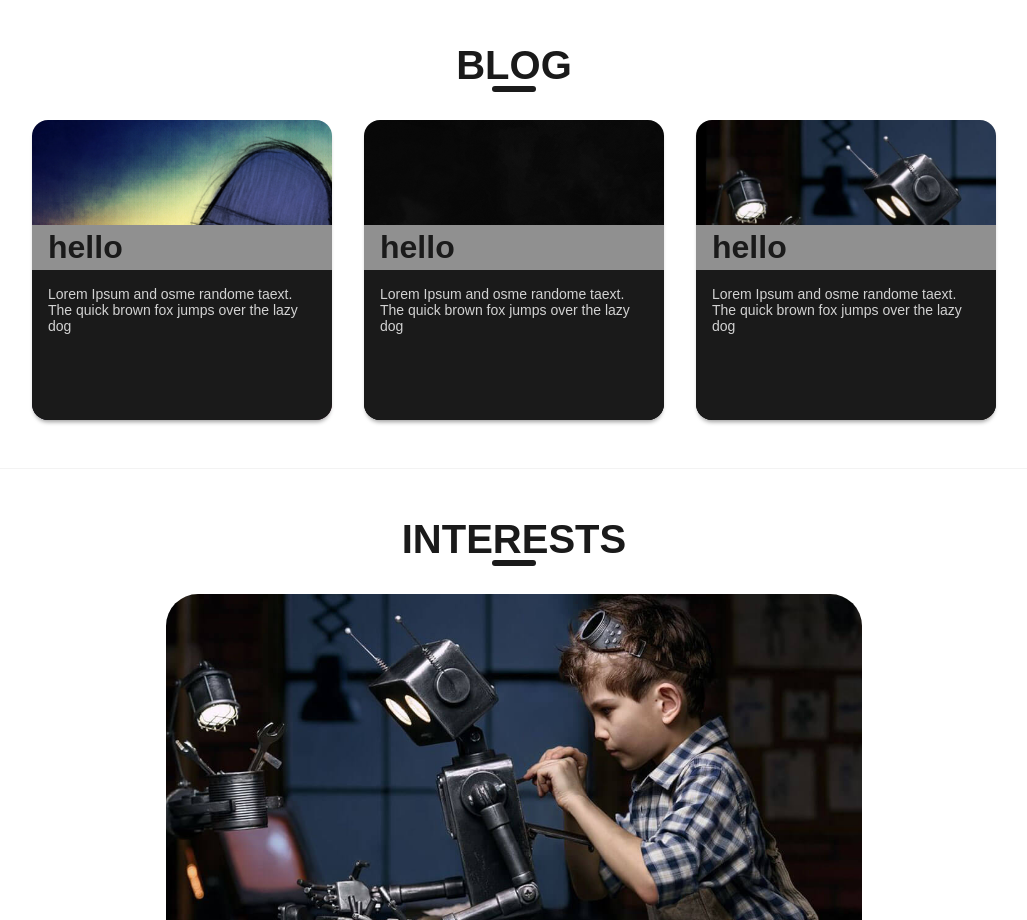
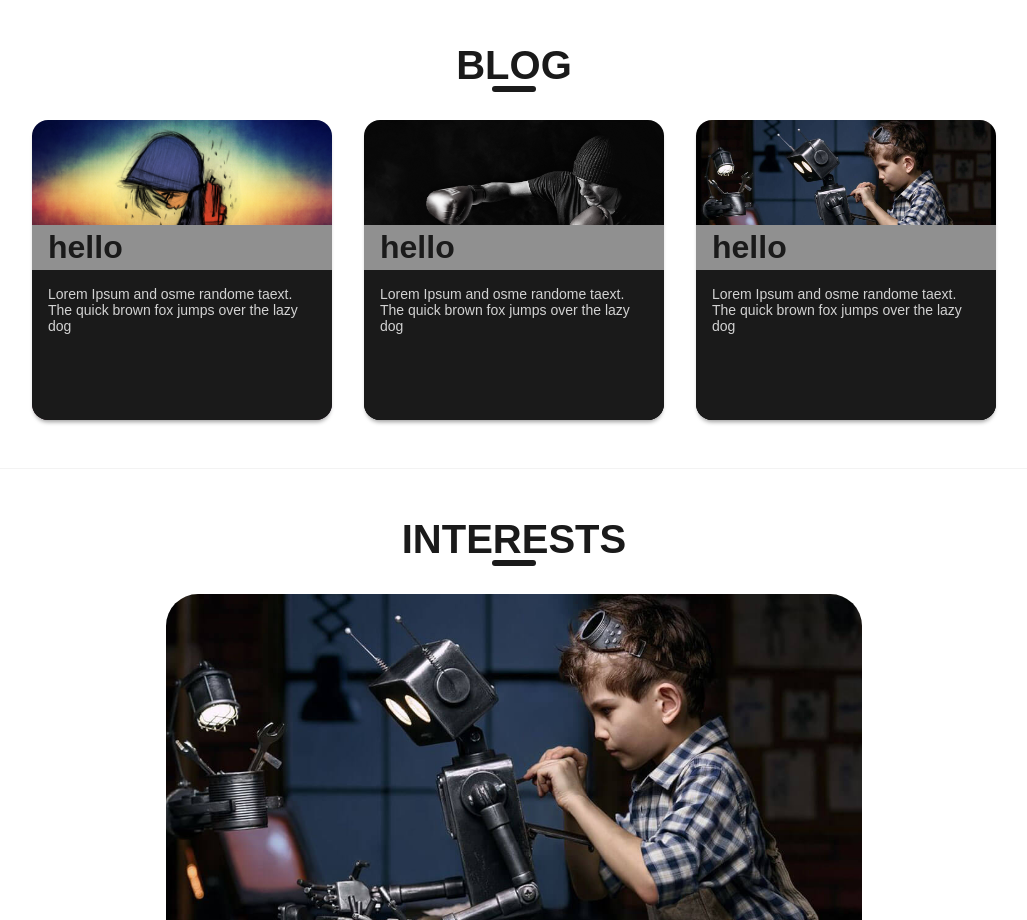
Before and after one commit to esmond-adjei/portfolio-website, a React (Create React App) app in the folder portfolio-front/: page / in a window 1280 px wide. Shown: the part 3320-4240 px from the top of the page, without its empty margins (126-1153 px from the left). Built offline with nearby package versions, Linux system fonts and the light colour scheme.

Commit message:
modified some files

```diff
--- a/portfolio-front/src/components/Content.js
+++ b/portfolio-front/src/components/Content.js
@@ -12,7 +12,6 @@ import robotOnDesk from '../images/stock/home-made-robot-desk.jpg';
 import fist from '../images/stock/fist.jpg';
 import militaryRobot from '../images/stock/military-robot-dog.png';
 import sadStudent from '../images/stock/sad-student.jpg';
-
 
 import { FontAwesomeIcon } from '@fortawesome/react-fontawesome';
 import { faSquareJs, faPython, faLinkedin, faTwitter, faGithub } from '@fortawesome/free-brands-svg-icons';
--- a/portfolio-front/src/components/microcomponents/micro.css
+++ b/portfolio-front/src/components/microcomponents/micro.css
@@ -58,6 +58,12 @@
     position: relative;
     overflow: hidden;
     border-radius: 16px;
+
+    background-size: cover;
+    width: 300px;
+    height: 300px;
+
+
     background-color: #9f9f9f;
     box-shadow: 0px 10px 16px -8px;
     transition: all .40s ease-in;
@@ -119,14 +125,12 @@
 .sqCard:hover h2 {
     bottom: calc(var(--paragraph-position) + 56px);
 }
-.sqCard:hover {
-    background-size: contain;
-    background-position-x: top;
-}
 
 /* ----------- square card version 2 ---------- */
 .sqCard2 {
     box-shadow: 0px 4px 4px -2px #9f9f9f;
+    background-size: contain;
+    background-position: top;
     --text-position: 50%;
 }
 
--- a/portfolio-front/src/components/microcomponents/squareCard.js
+++ b/portfolio-front/src/components/microcomponents/squareCard.js
@@ -3,7 +3,7 @@ import React from 'react';
 
 function squareCard({backImage, cardType}) {
     return (
-        <div style={{backgroundImage: `url(${backImage})`, backgroundSize: "cover", width: "300px", height: "300px"}}
+        <div style={{backgroundImage: `url(${backImage})`}}
             className={cardType}>
             <h2>hello</h2>
             {
```
